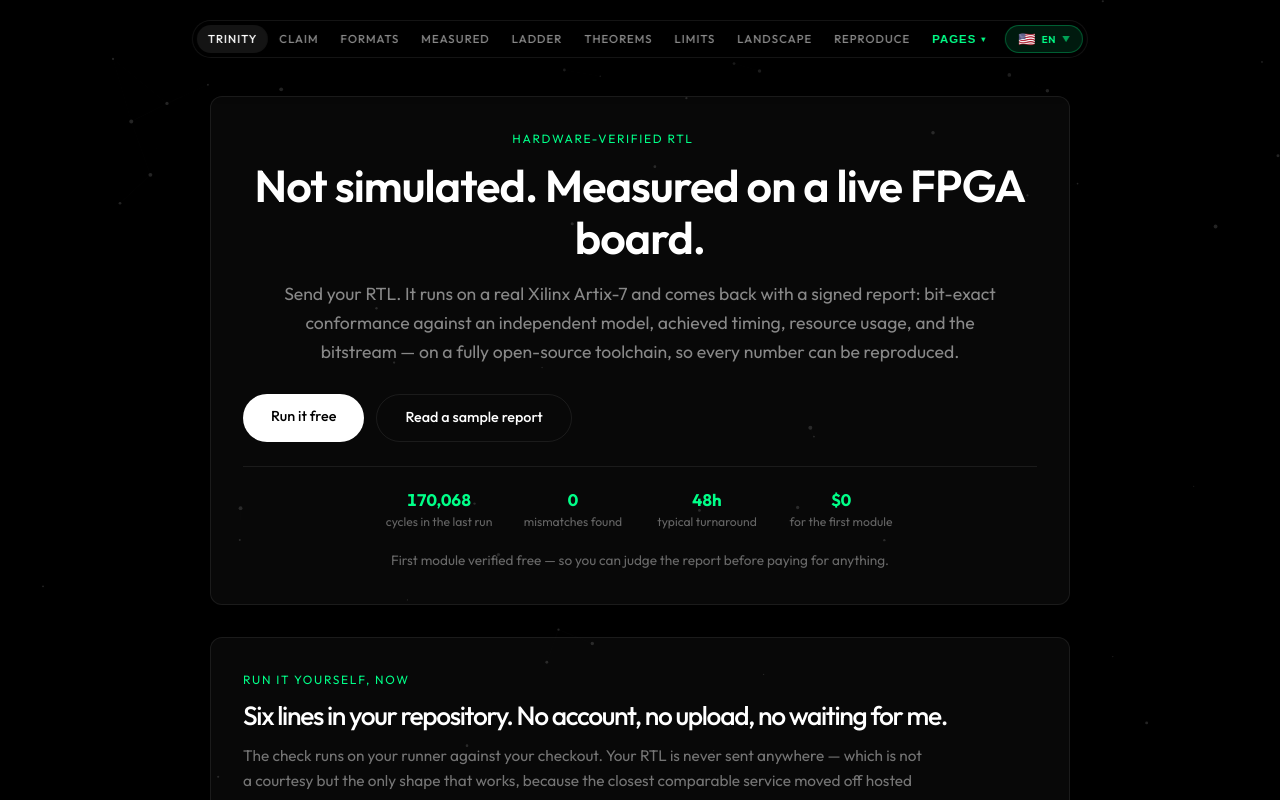
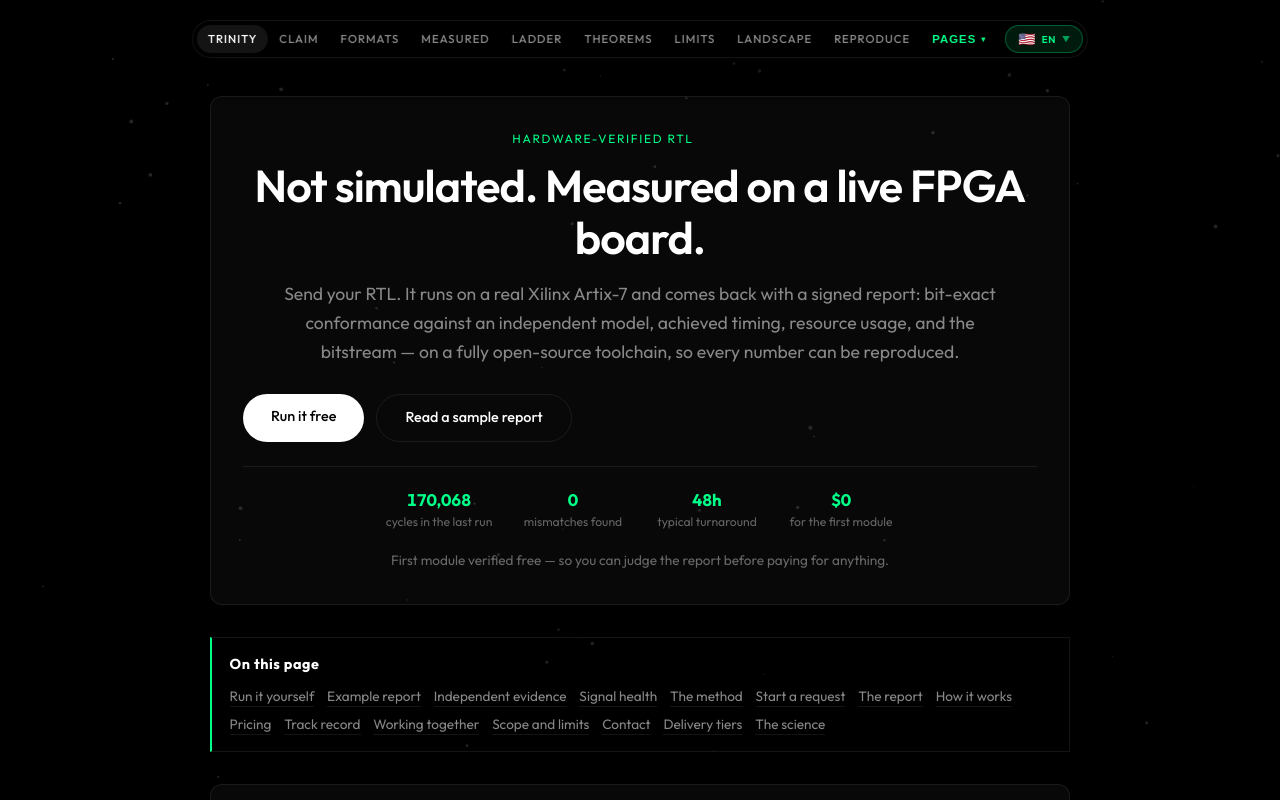
Before and after one commit to gHashTag/tri-27, a React (Vite) app in the folder apps/website/: page /#/verification in a window 1280 px wide. Shown: the top 800 px of the page. Built offline with nearby package versions, Linux system fonts and the light colour scheme.

Commit message:
Сайт: добавить оглавление верификации (#745)

```diff
--- a/apps/website/src/index.css
+++ b/apps/website/src/index.css
@@ -134,6 +134,47 @@ section ol {
   margin-left: auto;
   margin-right: auto;
   width: 100%;
+}
+
+.verification-anchor {
+  scroll-margin-top: 96px;
+}
+
+.verification-toc {
+  width: 100%;
+  margin: 0 0 2rem;
+  padding: 1rem 1.1rem;
+  border: 1px solid var(--border);
+  border-left: 2px solid var(--accent);
+  text-align: left;
+}
+
+.verification-toc > strong {
+  display: block;
+  margin-bottom: 0.7rem;
+  color: var(--text);
+  font-size: 0.9rem;
+  letter-spacing: 0.04em;
+}
+
+.verification-toc__links {
+  display: flex;
+  flex-wrap: wrap;
+  gap: 0.5rem 0.8rem;
+}
+
+.verification-toc__links a {
+  color: var(--muted);
+  font-size: 0.85rem;
+  line-height: 1.4;
+  text-decoration: none;
+  border-bottom: 1px solid var(--border);
+}
+
+.verification-toc__links a:hover,
+.verification-toc__links a:focus-visible {
+  color: var(--accent);
+  border-bottom-color: var(--accent);
 }
 
 .grid {
--- a/apps/website/src/pages/HardwareVerification.tsx
+++ b/apps/website/src/pages/HardwareVerification.tsx
@@ -155,6 +155,43 @@ const RELATED_RU = [
   { href: '#/course', title: 'Научиться самому', body: 'Восемь модулей от пустого тулчейна до сети, которая учится на самом кристалле.' },
 ]
 
+const PAGE_TOC = {
+  en: [
+    ['#self-serve', 'Run it yourself'],
+    ['#report', 'Example report'],
+    ['#conformance', 'Independent evidence'],
+    ['#signal-health', 'Signal health'],
+    ['#method', 'The method'],
+    ['#start', 'Start a request'],
+    ['#deliverables', 'The report'],
+    ['#workflow', 'How it works'],
+    ['#pricing', 'Pricing'],
+    ['#proof', 'Track record'],
+    ['#conditions', 'Working together'],
+    ['#limits', 'Scope and limits'],
+    ['#contact', 'Contact'],
+    ['#tiers', 'Delivery tiers'],
+    ['#science', 'The science'],
+  ],
+  ru: [
+    ['#self-serve', 'Запустить самому'],
+    ['#report', 'Пример отчёта'],
+    ['#conformance', 'Независимые доказательства'],
+    ['#signal-health', 'Надёжность сигнала'],
+    ['#method', 'Метод'],
+    ['#start', 'Начать заявку'],
+    ['#deliverables', 'Содержание отчёта'],
+    ['#workflow', 'Как это работает'],
+    ['#pricing', 'Стоимость'],
+    ['#proof', 'Что уже проверено'],
+    ['#conditions', 'Как работаем'],
+    ['#limits', 'Границы метода'],
+    ['#contact', 'Контакты'],
+    ['#tiers', 'Уровни работ'],
+    ['#science', 'Научная основа'],
+  ],
+} as const
+
 // Russian copy. Other locales fall back to English rather than showing gaps.
 const RU = {
   autoTitle: 'Начать — без переписки',
@@ -233,7 +270,7 @@ function TierSection({ lang }: { lang: string }) {
   const ru = lang === 'ru'
   const L = (x: { en: string; ru: string }) => (ru ? x.ru : x.en)
   return (
-    <div style={{ width: '100%', maxWidth: '900px', margin: '2.5rem auto 0', textAlign: 'left' }}>
+    <div id="tiers" className="verification-anchor" style={{ width: '100%', maxWidth: '900px', margin: '2.5rem auto 0', textAlign: 'left' }}>
       <h2 style={{ fontSize: 'clamp(1.3rem, 3.5vw, 1.7rem)', marginTop: 0, marginBottom: '0.6rem' }}>
         {ru ? 'Что именно вы получите' : 'What you actually get'}
       </h2>
@@ -270,7 +307,7 @@ function TierSection({ lang }: { lang: string }) {
 function ScienceSection({ lang }: { lang: string }) {
   const ru = lang === 'ru'
   return (
-    <div style={{ width: '100%', maxWidth: '900px', margin: '3rem auto 0', textAlign: 'left' }}>
+    <div id="science" className="verification-anchor" style={{ width: '100%', maxWidth: '900px', margin: '3rem auto 0', textAlign: 'left' }}>
       <h2 style={{ fontSize: 'clamp(1.3rem, 3.5vw, 1.7rem)', marginTop: 0, marginBottom: '0.6rem' }}>
         {ru ? 'На чём это стоит' : 'What this rests on'}
       </h2>
@@ -377,6 +414,24 @@ export default function HardwareVerification() {
           </p>
         </motion.div>
 
+        <nav className="verification-toc verification-anchor" aria-label={ru ? 'Оглавление страницы' : 'Page contents'}>
+          <strong>{ru ? 'На этой странице' : 'On this page'}</strong>
+          <div className="verification-toc__links">
+            {(ru ? PAGE_TOC.ru : PAGE_TOC.en).map(([href, label]) => (
+              <a
+                key={href}
+                href={href}
+                onClick={(event) => {
+                  event.preventDefault()
+                  document.querySelector(href)?.scrollIntoView({ behavior: 'smooth', block: 'start' })
+                }}
+              >
+                {label}
+              </a>
+            ))}
+          </div>
+        </nav>
+
         {/* The thing that actually runs, before anything the reader has to ask
             me for. Everything below this is either a deeper tier or an
             explanation of what this one does not establish. */}
@@ -384,20 +439,27 @@ export default function HardwareVerification() {
 
         {/* Paste that, get this. Extracted from a real run rather than written,
             so it cannot drift from what the tool actually says. */}
-        <ExampleReport />
+        <div id="report" className="verification-anchor">
+          <ExampleReport />
+        </div>
 
         {/* The tier above the free one, shown rather than described -- including
             the run where the adjudication went against my own reference model. */}
-        <ConformanceEvidence />
+        <div id="conformance" className="verification-anchor">
+          <ConformanceEvidence />
+        </div>
 
         {/* The same check, pointed at me. It is the worst number on this page
             and it is mine, which is the only reason the rest is worth reading. */}
-        <SignalHealth />
+        <div id="signal-health" className="verification-anchor">
+          <SignalHealth />
+        </div>
 
         {/* The method, drawn. Placed before the deliverables because every item in
             that list depends on the reader believing this one idea. */}
         <motion.div
-          className="premium-card"
+          id="method"
+          className="verification-anchor premium-card"
           initial={{ opacity: 0, y: 20 }}
           whileInView={{ opacity: 1, y: 0 }}
           viewport={{ once: true }}
@@ -413,7 +475,8 @@ export default function HardwareVerification() {
         {/* How a request actually starts. Named plainly because "get in touch"
             is the step most people never take. */}
         <motion.div
-          className="premium-card"
+          id="start"
+          className="verification-anchor premium-card"
           initial={{ opacity: 0, y: 20 }}
           whileInView={{ opacity: 1, y: 0 }}
           viewport={{ once: true }}
@@ -444,6 +507,8 @@ export default function HardwareVerification() {
 
         {/* What you get */}
         <motion.div
+          id="deliverables"
+          className="verification-anchor"
           initial={{ opacity: 0, y: 20 }}
           whileInView={{ opacity: 1, y: 0 }}
           viewport={{ once: true }}
@@ -463,7 +528,8 @@ export default function HardwareVerification() {
 
         {/* How it works */}
         <motion.div
-          className="premium-card"
+          id="workflow"
+          className="verification-anchor premium-card"
           initial={{ opacity: 0, y: 20 }}
           whileInView={{ opacity: 1, y: 0 }}
           viewport={{ once: true }}
@@ -480,6 +546,8 @@ export default function HardwareVerification() {
 
         {/* Pricing */}
         <motion.div
+          id="pricing"
+          className="verification-anchor"
           initial={{ opacity: 0, y: 20 }}
           whileInView={{ opacity: 1, y: 0 }}
           viewport={{ once: true }}
@@ -517,7 +585,8 @@ export default function HardwareVerification() {
 
         {/* Proof */}
         <motion.div
-          className="premium-card"
+          id="proof"
+          className="verification-anchor premium-card"
           initial={{ opacity: 0, y: 20 }}
           whileInView={{ opacity: 1, y: 0 }}
           viewport={{ once: true }}
@@ -550,6 +619,8 @@ export default function HardwareVerification() {
         {/* Related pages. The header dock only carries one link to this service,
             so licensing, evidence and the course are reached from here. */}
         <motion.div
+          id="related"
+          className="verification-anchor"
           initial={{ opacity: 0, y: 20 }}
           whileInView={{ opacity: 1, y: 0 }}
           viewport={{ once: true }}
@@ -571,6 +642,8 @@ export default function HardwareVerification() {
 
         {/* Practicals */}
         <motion.div
+          id="conditions"
+          className="verification-anchor"
           initial={{ opacity: 0, y: 20 }}
           whileInView={{ opacity: 1, y: 0 }}
           viewport={{ once: true }}
@@ -590,7 +663,8 @@ export default function HardwareVerification() {
 
         {/* Scope & limits */}
         <motion.div
-          className="premium-card"
+          id="limits"
+          className="verification-anchor premium-card"
           initial={{ opacity: 0, y: 20 }}
           whileInView={{ opacity: 1, y: 0 }}
           viewport={{ once: true }}
@@ -610,7 +684,8 @@ export default function HardwareVerification() {
 
         {/* Contact */}
         <motion.div
-          className="premium-card"
+          id="contact"
+          className="verification-anchor premium-card"
           initial={{ opacity: 0, y: 20 }}
           whileInView={{ opacity: 1, y: 0 }}
           viewport={{ once: true }}
```
